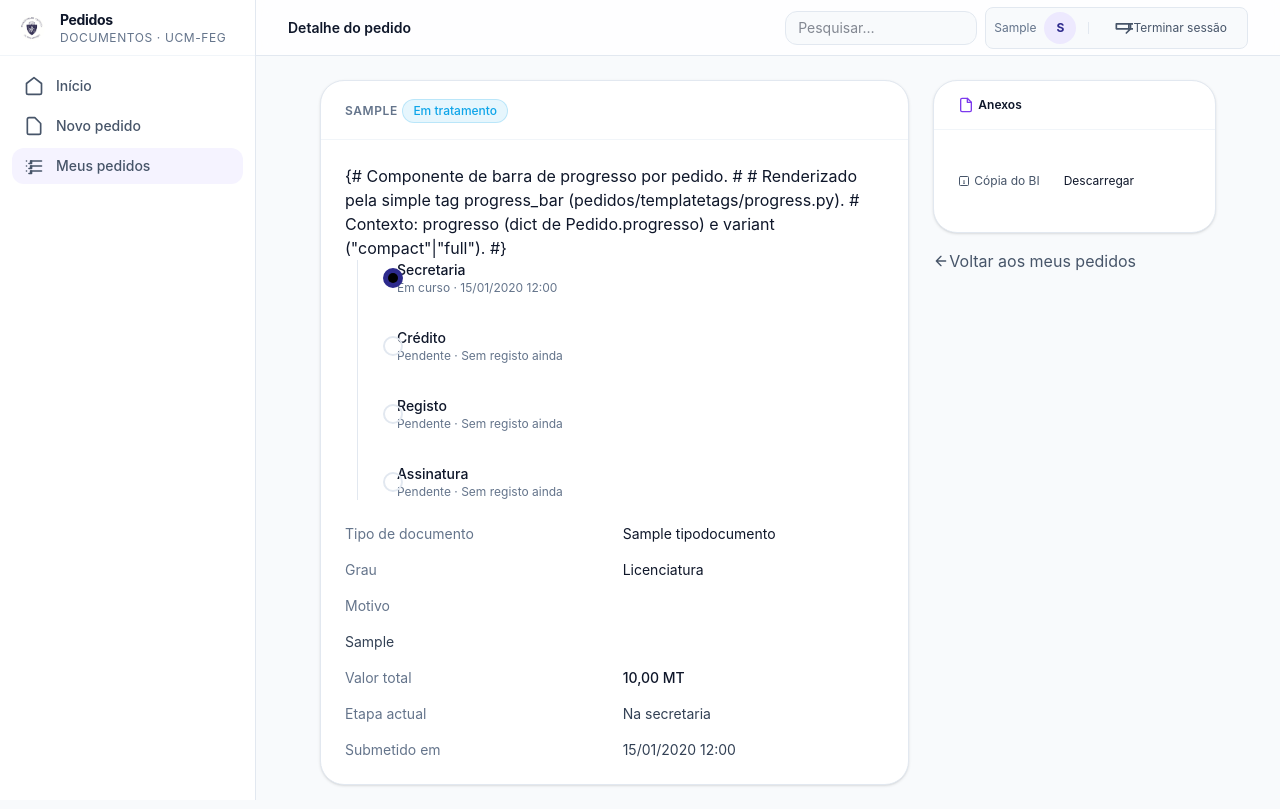
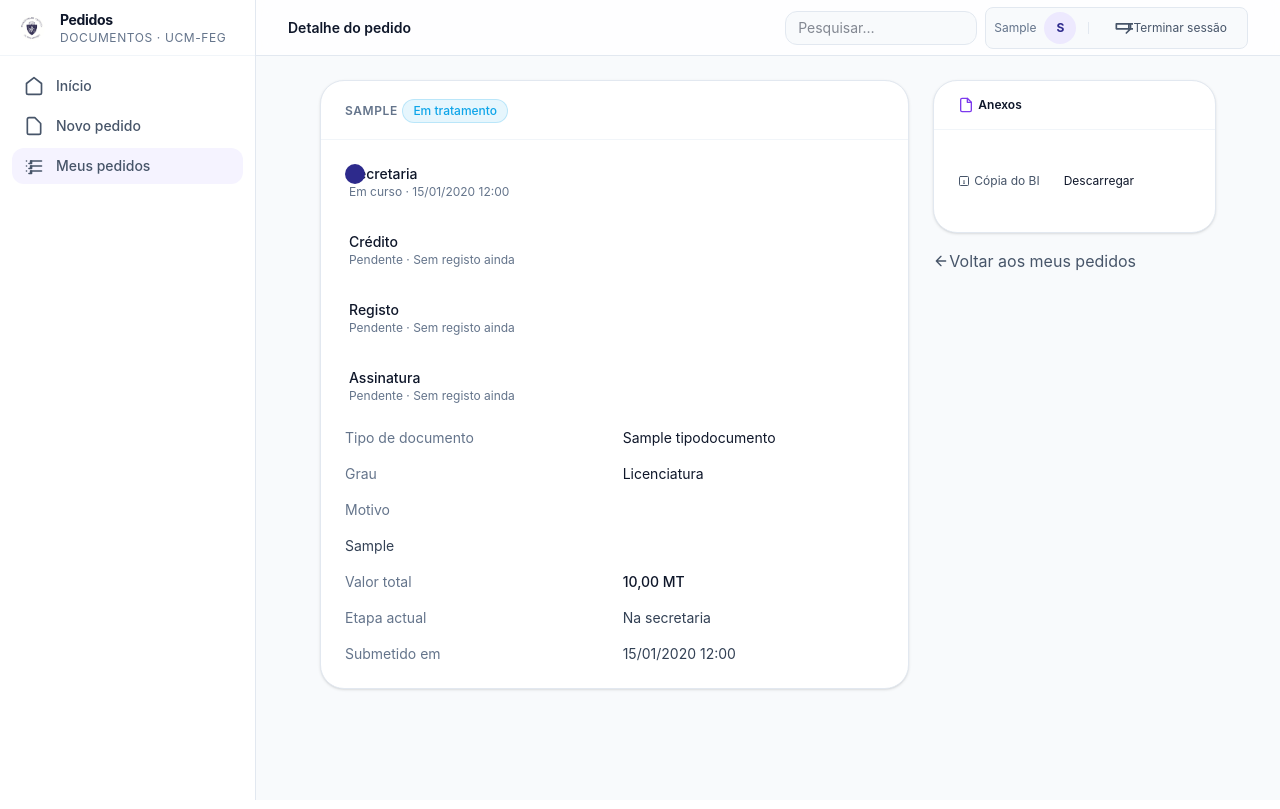
Before and after one commit to StardustArch/requerimentos-feg, a Django app: page /pedidos/1/ in a window 1280 px wide. Run offline with Django 5.2, Linux system fonts and the light colour scheme; a user stored in the database is signed in; tables that the repository leaves empty hold one stand-in row (values such as "Sample post").

Commit message:
ui: timeline vertical da barra de progresso (variante full) no detalhe do pedido

```diff
--- a/templates/components/progress_steps.html
+++ b/templates/components/progress_steps.html
@@ -1,44 +1,34 @@
-{# Componente de barra de progresso por pedido.
-#
-# Renderizado pela simple tag progress_bar (pedidos/templatetags/progress.py).
-# Contexto: progresso (dict de Pedido.progresso) e variant ("compact"|"full").
-#}
 {% load static %}
 
 {% if variant == "full" %}
   {# ============= Variante full: timeline vertical (detalhe) ============= #}
-  <div role="progressbar"
-       aria-valuemin="0"
-       aria-valuemax="{{ progresso.total }}"
-       aria-valuenow="{{ progresso.aria_valuenow }}"
-       aria-label="Progresso do pedido: {{ progresso.rotulo }}"
-       class="relative pl-12">
-    <div class="absolute left-3 top-0 bottom-0 w-px border-l border-l-slate-200"></div>
+  <ol role="progressbar"
+      aria-valuemin="0"
+      aria-valuemax="{{ progresso.total }}"
+      aria-valuenow="{{ progresso.aria_valuenow }}"
+      aria-label="Progresso do pedido: {{ progresso.rotulo }}"
+      class="relative ml-4 border-l-2 border-slate-200 list-none p-0 m-0">
 
     {% for segmento in progresso.segmentos %}
       {% with estado=segmento.estado decisao=segmento.decisao %}
-        <div class="relative pb-8 last:pb-0">
-          {# Marcador da etapa (estado tambem em texto, nao so na cor) #}
-          <div class="absolute left-0 top-2 -ml-2.5 flex h-5 w-5 items-center justify-center rounded-full border-2
-                    {% if estado == 'concluida' %}border-emerald-500 bg-emerald-500
-                    {% elif estado == 'actual' %}border-brand-700 bg-brand-700
-                    {% elif estado == 'recusada' %}border-rose-500 bg-rose-500
-                    {% else %}border-slate-200 bg-transparent{% endif %}">
+        <li class="relative pb-8 pl-8 last:pb-0">
+          {# Ponto da etapa (estado também em texto, nunca só na cor) #}
+          <div class="absolute -left-[11px] top-0 flex h-5 w-5 items-center justify-center rounded-full ring-4 ring-white
+                    {% if estado == 'concluida' %}bg-emerald-500
+                    {% elif estado == 'actual' %}bg-brand-700
+                    {% elif estado == 'recusada' %}bg-rose-500
+                    {% else %}bg-slate-300{% endif %}">
             {% if estado == 'concluida' %}
-              <svg class="w-3 h-3 text-white" viewBox="0 0 24 24"><polyline points="20 6 9 17 4 12"></polyline><circle cx="12" cy="12" r="10"></circle></svg>
-            {% elif estado == 'actual' %}
-              <svg class="w-3 h-3 text-white" viewBox="0 0 24 24"><circle cx="12" cy="12" r="10"></circle><polyline points="12 6 12 12 16 14"></polyline></svg>
+              <svg width="12" height="12" viewBox="0 0 24 24" fill="none" stroke="currentColor" stroke-width="3" stroke-linecap="round" stroke-linejoin="round" class="text-white"><polyline points="20 6 9 17 4 12"></polyline></svg>
             {% elif estado == 'recusada' %}
-              <svg class="w-3 h-3 text-white" viewBox="0 0 24 24"><path d="M12 22s8-4 8-10V5l-8-3-8 3v7c0 6 8 10 8 10z"></path><line x1="12" y1="9" x2="12" y2="13"></line><line x1="12" y1="17" x2="12.01" y2="17"></line></svg>
-            {% else %}
-              <span class="sr-only">pendente</span>
+              <svg width="12" height="12" viewBox="0 0 24 24" fill="none" stroke="currentColor" stroke-width="3" stroke-linecap="round" stroke-linejoin="round" class="text-white"><path d="M18 6L6 18M6 6l12 12"></path></svg>
             {% endif %}
           </div>
 
           <div class="ml-1">
             <p class="text-sm font-medium text-slate-900">{{ segmento.nome }}</p>
             <p class="text-xs text-slate-500">
-              {% if estado == 'concluida' %}Concluida
+              {% if estado == 'concluida' %}Concluída
               {% elif estado == 'actual' %}Em curso
               {% elif estado == 'recusada' %}Recusada
               {% else %}Pendente{% endif %}
@@ -49,10 +39,10 @@
               {% endif %}
             </p>
           </div>
-        </div>
+        </li>
       {% endwith %}
     {% endfor %}
-  </div>
+  </ol>
 
 {% else %}
   {# ============= Variante compact (lista do estudante) ============= #}
@@ -69,7 +59,7 @@
                   {% elif segmento.estado == 'actual' %}bg-brand-700
                   {% elif segmento.estado == 'recusada' %}bg-rose-500
                   {% else %}bg-slate-200{% endif %}"
-               title="{{ segmento.nome }}: {% if segmento.estado == 'concluida' %}concluida{% elif segmento.estado == 'actual' %}actual{% elif segmento.estado == 'recusada' %}recusada{% else %}pendente{% endif %}">
+                 title="{{ segmento.nome }}: {% if segmento.estado == 'concluida' %}concluida{% elif segmento.estado == 'actual' %}actual{% elif segmento.estado == 'recusada' %}recusada{% else %}pendente{% endif %}">
         </div>
       {% endfor %}
     </div>
```
